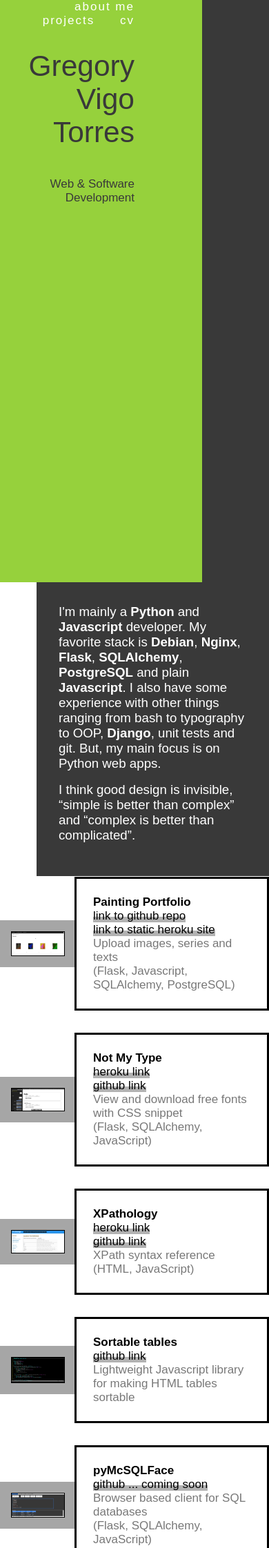
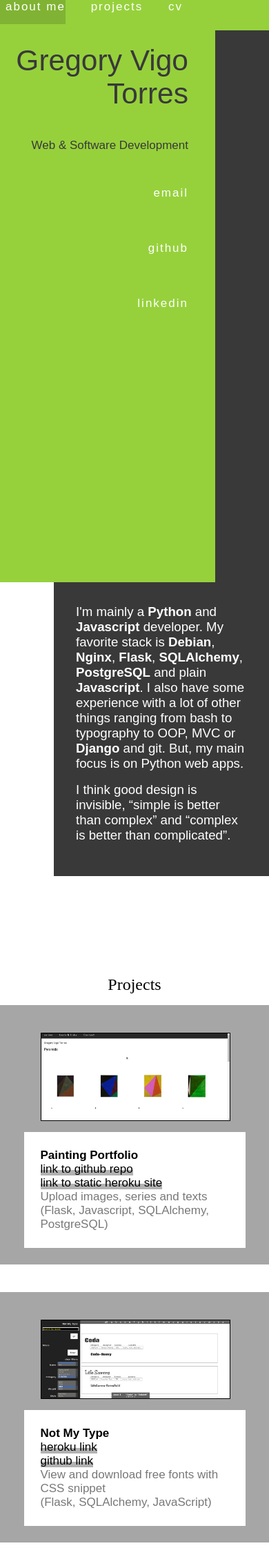
Before and after one commit to GregoryVigoTorres/GregoryVigoTorres.github.io, a Flask app: page / in a window 390 px wide. Shown: the top 2244 px of the page at 69% size. Run offline with Flask 2, Linux system fonts and the light colour scheme; style sheets or scripts are compiled from the project's sources; parts of the project's set-up code (start-up, migrations or seed data) failed here and were passed over; some web fonts are replaced.

Commit message:
responsive design almost OK

```diff
--- a/static/css/style.css
+++ b/static/css/style.css
@@ -75,7 +75,11 @@ ul {
     width: 75%;
     height: 100%; }
   #top nav {
-    margin-bottom: 1rem; }
+    background-color: #96D13C;
+    width: 50%;
+    text-align: right;
+    position: absolute;
+    z-index: 10; }
   #top header {
     font-family: "BoldSerif", sans-serif;
     font-size: 2.5em;
@@ -92,18 +96,16 @@ ul {
     #top a:hover {
       background-color: #80B333; }
   #top .left-container {
+    padding-top: 3rem;
     text-align: right;
     position: absolute;
     width: 50%; }
 
 #about-me {
-  min-height: 15rem;
   margin-bottom: 3rem; }
   #about-me .content {
-    width: 70%;
-    min-height: 11rem;
-    position: absolute;
-    right: 0;
+    max-width: 70%;
+    margin-left: 30%;
     padding: 2rem;
     font-size: 110%;
     background-color: #393939;
@@ -132,22 +134,22 @@ ul {
   #project-container * {
     margin: auto; }
   #project-container .project-row {
-    margin: 1rem 0 1rem 0;
+    margin: 1rem 0 1.5rem 0;
     width: 100%;
-    display: flex; }
+    display: flex;
+    background-color: #A6A6A6;
+    padding: 1.5rem 0 1.5rem 0; }
     #project-container .project-row .left-col {
       flex: 20%;
       max-width: 20%;
-      background-color: #A6A6A6;
       padding: 1rem; }
       #project-container .project-row .left-col img {
         max-width: 100%;
         border: 1px solid black; }
     #project-container .project-row .right-col {
-      border: 3px solid black;
+      background-color: #fff;
       padding: 1.5rem;
-      flex: 60%;
-      max-width: 60%; }
+      flex-basis: 60%; }
       #project-container .project-row .right-col a {
         box-shadow: inset 0px -8px rgba(0, 0, 0, 0.3); }
 
@@ -246,8 +248,8 @@ ul {
     border: 8px solid black; }
 
 footer {
-  width: 100%;
-  padding: 3rem 0rem 2rem 0rem;
+  max-width: 100%;
+  padding: 3rem 0rem 8rem 0rem;
   color: #393939;
   text-align: center; }
 
@@ -258,42 +260,47 @@ footer {
 /* RESPONSIVE */
 /* small screen */
 @media screen and (max-width: 750px) {
-  #menu-button-container {
-    display: block; }
+  #top {
+    max-width: 100%; }
+    #top nav {
+      width: 100%;
+      text-align: left;
+      padding-bottom: 1.5rem; }
+      #top nav a {
+        margin-left: 0;
+        margin-right: 1.5rem; }
+    #top #top-container {
+      width: 80%; }
+    #top .left-container {
+      width: 70%; }
+      #top .left-container a {
+        display: block; }
 
-  #top #contact-links {
-    display: none; }
-  #top #nav-links {
-    display: none; }
+  #about-me .content {
+    margin-left: 20%;
+    max-width: 100%; }
 
-  #mobile-links-container #contact-links {
-    display: flex;
-    justify-content: space-around;
-    flex-wrap: wrap;
-    margin-bottom: 9rem; }
-    #mobile-links-container #contact-links a {
-      padding: 18px;
-      margin: 18px;
-      border: 1px solid #BC260F; }
+  #project-container .project-row {
+    flex-direction: column; }
+    #project-container .project-row div {
+      margin: auto; }
+    #project-container .project-row .left-col {
+      max-width: 70%; }
+    #project-container .project-row .right-col {
+      flex-basis: unset;
+      max-width: 70%; }
+
+  #skills {
+    max-width: 100%;
+    flex-direction: column; }
+    #skills #top-skills-container, #skills #other-skills-container {
+      width: 100%;
+      padding: 3rem 0 3rem 0;
+      text-align: center; }
+      #skills #top-skills-container .skills-list, #skills #other-skills-container .skills-list {
+        width: 50%; }
 
   #cv div {
-    padding-left: 0; }
-
-  #projects {
-    justify-content: space-around; }
-
-  #menu-items a, #menu-button-container a {
-    display: block;
-    min-height: 48px;
-    padding: 36px 64px 36px 64px; } }
-@media screen and (min-width: 751px) {
-  .menu-item:hover {
-    box-shadow: inset 0 -5px 0 rgba(255, 255, 255, 0.4); }
-
-  a[href="#mobile-links-container"] {
-    display: none; }
-
-  #mobile-links-container {
-    display: none; } }
+    padding-left: 0; } }
 
 /*# sourceMappingURL=style.css.map */
--- a/static/css/style.scss
+++ b/static/css/style.scss
@@ -109,18 +109,22 @@ ul {
     }
   }
 
-  $lt_color: #96D13C;
-  $dk-color: #158E00;
+  $main-container-width: 50%;
+  $container-bg: #96D13C;
 
   #top-container {
-    background-color: $lt_color;
+    background-color: $container-bg;
     color: $dk-gray;
     width: 75%;
     height: 100%;
   }
 
   nav {
-    margin-bottom: 1rem;
+    background-color: $container-bg;
+    width: $main-container-width;
+    text-align: right;
+    position: absolute;
+    z-index: 10;
   }
 
   header {
@@ -147,21 +151,19 @@ ul {
   }
 
   .left-container {
+    padding-top: 3rem;
     text-align: right;
     position: absolute;
-    width: 50%;
+    width: $main-container-width;
   }
 }
 
 #about-me {
-  min-height: 15rem;
   margin-bottom: 3rem;
 
   .content {
-    width: 70%;
-    min-height: 11rem;
-    position: absolute;
-    right: 0;
+    max-width: 70%;
+    margin-left: 30%;
     padding: 2rem;
     font-size: 110%;
     background-color: $dk-gray;
@@ -201,14 +203,15 @@ ul {
   }
 
   .project-row {
-    margin: 1rem 0 1rem 0;
+    margin: 1rem 0 1.5rem 0;
     width: 100%;
     display: flex;
+    background-color: #A6A6A6;
+    padding: 1.5rem 0 1.5rem 0;
 
     .left-col {
       flex: 20%;
       max-width: 20%;
-      background-color: #A6A6A6;
       padding: 1rem;
 
       img {
@@ -219,10 +222,12 @@ ul {
 
     .right-col {
       // background-color: #B27B0C;
-      border: 3px solid black;
+      background-color: #fff;
+      // border: 3px solid black;
       padding: 1.5rem;
-      flex: 60%;
-      max-width: 60%;
+      flex-basis: 60%;
+      // max-width: 60%;
+
       a {
         box-shadow: inset 0px -8px rgba(0, 0, 0 ,0.3);
       }
@@ -368,8 +373,8 @@ ul {
 }
 
 footer {
-  width: 100%;
-  padding: 3rem 0rem 2rem 0rem;
+  max-width: 100%;
+  padding: 3rem 0rem 8rem 0rem;
   color: $dk-gray;
   text-align: center;
 }
@@ -382,30 +387,77 @@ footer {
 /* RESPONSIVE */
 /* small screen */
 @media screen and (max-width: 750px) {
-  #menu-button-container {
-    display: block;
+  body {
+    // font-size: 20px;
+    // max-width: 100%;
+    // border: none;
   }
 
   #top {
-    #contact-links {
-      display: none;
+    max-width: 100%;
+
+    nav {
+      width:100%;
+      text-align: left;
+      padding-bottom: 1.5rem;
+
+      a {
+        margin-left: 0;
+        margin-right: 1.5rem;
+      }
     }
 
-    #nav-links {
-      display: none;
+    #top-container {
+      width: 80%;
+    }
+
+    .left-container {
+      width: 70%;
+
+      a {
+        display: block;
+      }
     }
   }
 
-  #mobile-links-container #contact-links {
-    display: flex;
-    justify-content: space-around;
-    flex-wrap: wrap;
-    margin-bottom: 9rem;
+  #about-me {
+    .content {
+      margin-left: 20%;
+      max-width: 100%;
+    }
+  }
 
-    a {
-      padding: 18px;
-      margin: 18px;
-      border: 1px solid $red-link;
+  #project-container {
+    .project-row {
+      flex-direction: column;
+
+      div {
+        margin: auto;
+      }
+
+      .left-col {
+        max-width: 70%;
+      }
+
+      .right-col {
+        flex-basis: unset;
+        max-width: 70%;
+      }
+    }
+  }
+
+  #skills {
+    max-width: 100%;
+    flex-direction: column;
+
+    #top-skills-container, #other-skills-container {
+      width: 100%;
+      padding: 3rem 0 3rem 0;
+      text-align: center;
+
+      .skills-list {
+        width: 50%;
+      }
     }
   }
 
@@ -414,30 +466,7 @@ footer {
       padding-left: 0;
     }
   }
-
-  #projects {
-    justify-content: space-around;
-  }
-
-  #menu-items, #menu-button-container {
-    a {
-      display: block;
-      min-height: 48px;
-      padding: 36px 64px 36px 64px;
-    }
-  }
 }
 
-@media screen and (min-width: 751px) {
-  .menu-item:hover {
-    box-shadow: inset 0 -5px 0 rgba(255, 255, 255, 0.4);
-  }
-
-  a[href="#mobile-links-container"] {
-    display: none;
-  }
-
-  #mobile-links-container {
-    display: none;
-  }
-}
+// @media screen and (min-width: 751px) {
+// }
--- a/templates/index.html
+++ b/templates/index.html
@@ -12,15 +12,13 @@
   <body>
     <div id="top">
       <div id="top-container">
-        <!-- <div id="menu&#45;button"> -->
-        <!--   <span class="octicon octicon&#45;three&#45;bars" id="show&#45;menu"></span> -->
+        <nav>
+          <a href="#about-me">about me</a>
+          <a href="#project-container">projects</a>
+          <a href="#cv">cv</a>
+        </nav>
+
         <div class="left-container">
-          <nav>
-            <a href="#about-me">about me</a>
-            <a href="#project-container">projects</a>
-            <a href="#cv">cv</a>
-          </nav>
-
           <header>Gregory Vigo Torres</header>
           <p>Web &amp; Software Development</p>
           <p id="contact-links">
@@ -36,7 +34,7 @@
     <div id="about-me">
       <div class="content">
           <p>
-          I'm mainly a <strong>Python</strong> and <strong>Javascript</strong> developer. My favorite stack is <strong>Debian</strong>, <strong>Nginx</strong>, <strong>Flask</strong>, <strong>SQLAlchemy</strong>, <strong>PostgreSQL</strong> and plain <strong>Javascript</strong>. I also have some experience with other things ranging from bash to typography to OOP, <strong>Django</strong>, unit tests and git. But, my main focus is on Python web apps.
+          I'm mainly a <strong>Python</strong> and <strong>Javascript</strong> developer. My favorite stack is <strong>Debian</strong>, <strong>Nginx</strong>, <strong>Flask</strong>, <strong>SQLAlchemy</strong>, <strong>PostgreSQL</strong> and plain <strong>Javascript</strong>. I also have some experience with a lot of other things ranging from bash to typography to OOP, MVC or <strong>Django</strong> and git. But, my main focus is on Python web apps.
         </p>
         <p>
         I think good design is invisible, &#8220;simple is better than complex&#8221;
@@ -173,7 +171,7 @@
           I have some experience with
         </div>
 
-        <div>
+        <div class="skills-list">
           <ul>
             <li>Bootstrap</li>
             <li>Foundation</li>
@@ -182,7 +180,7 @@
           </ul>
         </div>
 
-        <div>
+        <div class="skills-list">
           <ul>
             <li>PostgreSQL</li>
             <li>MySQL/MariaDB</li>
@@ -190,7 +188,7 @@
           </ul>
         </div>
 
-        <div>
+        <div class="skills-list">
           <ul>
             <li>Django</li>
             <li>Pyramid</li>
@@ -199,7 +197,7 @@
           </ul>
         </div>
 
-        <div>
+        <div class="skills-list">
           <ul>
             <li>git/github</li>
             <li>Debian</li>
@@ -267,11 +265,6 @@
       <div id="back-to-top">top</div>
     </a>
 
-    <!-- <div id="mobile&#45;links&#45;container"> -->
-    <!--   <p class="title&#45;span">Contact</p> -->
-    <!--   <div></div> -->
-    <!-- </div> -->
-
     <footer>
       <div>
         <strong>&#169; Gregory Vigo Torres, 2016</strong>
```
